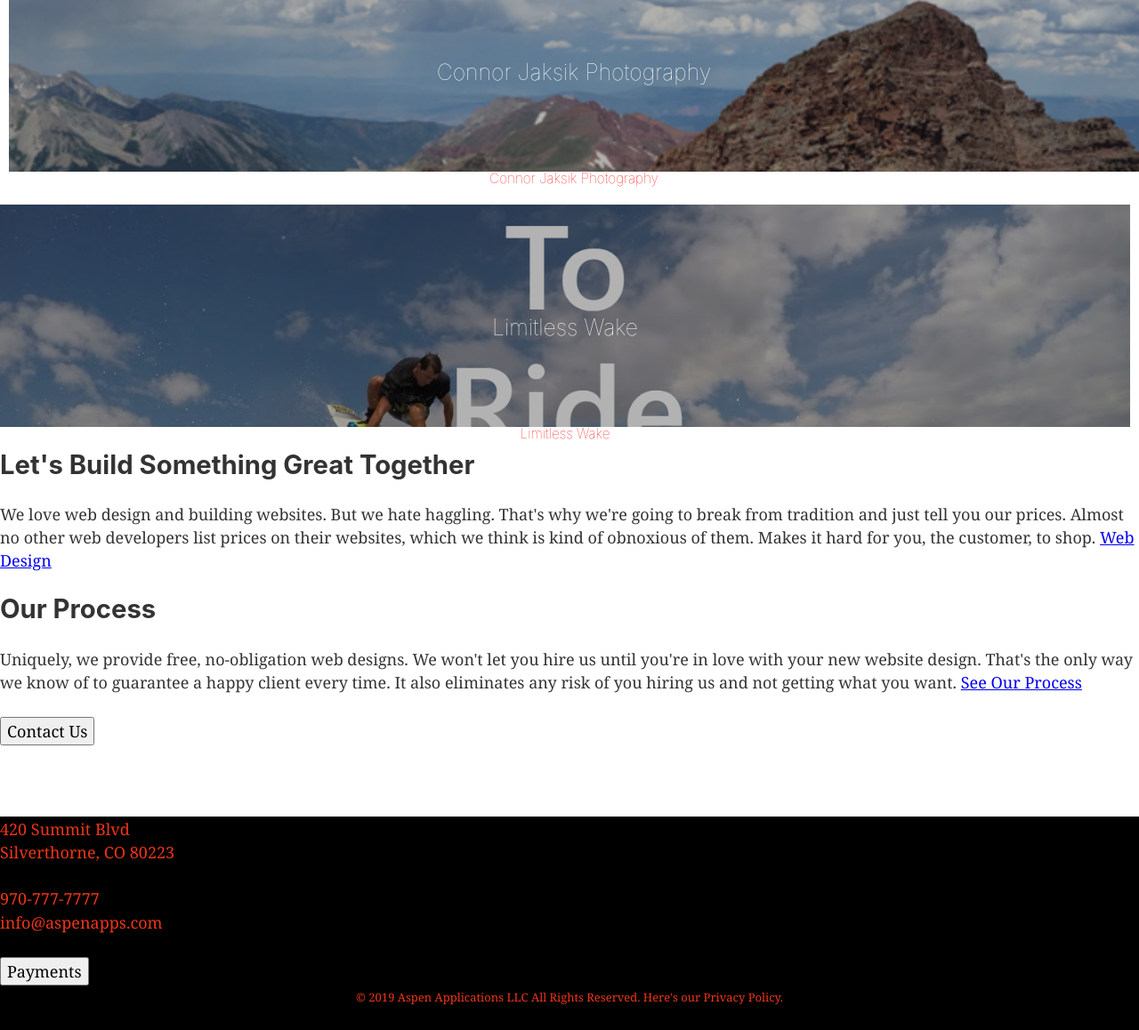
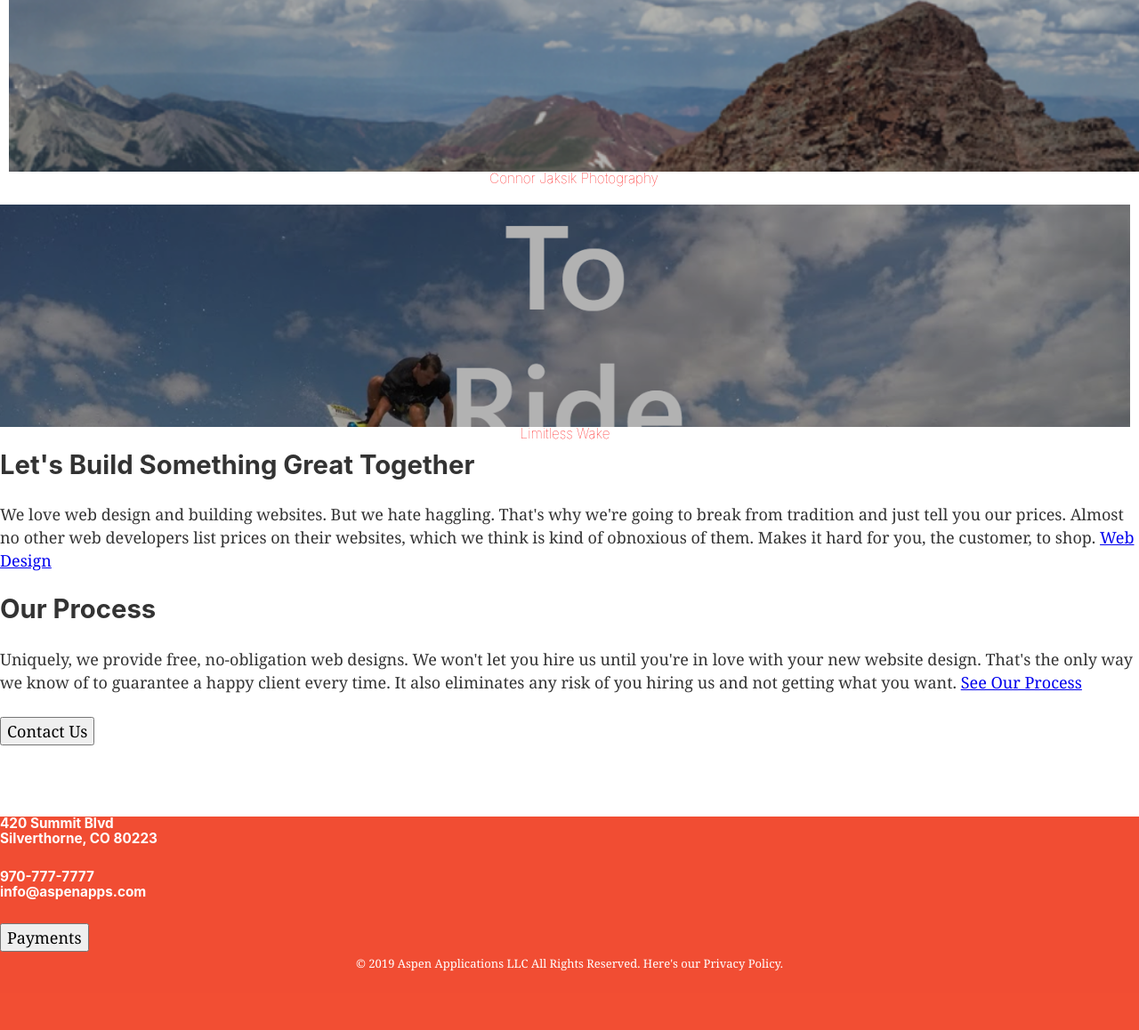
Before and after one commit to jaksik/aspen-apps, a Gatsby site: page /our-work/ in a window 1280 px wide. Shown: the part 663-1821 px from the top of the page at 89% size. Built offline with nearby package versions, Linux system fonts and the light colour scheme; Gatsby itself is replaced by a stand-in of ours.

Commit message:
styled footer

```diff
--- a/src/components/footer.css
+++ b/src/components/footer.css
@@ -1,15 +1,14 @@
 .footer-wrapper {
-    background: black;
+    background: #f03517e0;
     margin-top: 37px;
-    color: #f03517;
-    border-top: 1px solid black;
+    color: white;
     margin-top: 80px;
-    height: 30vh;
+    min-height: 30vh;
 }
 
 .footer-input {
     background: none;
-    color: #f03517;
+    color: white;
     margin: 0 auto;
     width: 100%;
     padding: 10px;
--- a/src/components/footer.js
+++ b/src/components/footer.js
@@ -4,52 +4,7 @@ import { Row, Col, Button, Form, FormGroup, Label, Input } from 'reactstrap';
 import './footer.css'
 
 const Footer = () => (
-    <div className="footer-wrapper pt-3">
-
-        {/* Form Row */}
-        {/* <Row className="no-gutters">
-            <Col xs="12" md="3" className="offset-md-1">
-                <h2 style={{textAlign:`center`}}>Go ahead, ask us anything!</h2>
-                <p className="footer-text">Anything at all.</p>
-            </Col>
-
-            <Col xs="12" md="8">
-                <Row className="no-gutters">
-                    <Form inline>
-                        <Col xs="12" md="5">
-                            <FormGroup>
-                                <input className="footer-input"  type="text" name="first" id="firstName" placeholder="First Name *" className="footer-input"/>
-                            </FormGroup>
-                        </Col>
-                            {' '}
-                        <Col xs="12" md="5">
-                            <FormGroup>
-                                <input type="text" name="last" id="lastName" placeholder="Last Name *" className="footer-input"/>
-                            </FormGroup>
-                        </Col>
-                            {' '}
-                        <Col xs="12" md="5">
-                            <FormGroup>
-                                <input type="email" name="email" id="exampleEmail" placeholder="Email *" className="footer-input"/>
-                            </FormGroup>
-                        </Col>
-                            {' '}
-                        <Col xs="12" md="10">
-                            <Row className="no-gutters justify-content-center justify-content-xs-start">
-                                <Button color="success" style={{margin:`20px`, width: `150px`}}>Submit</Button>
-                            </Row>
-                        </Col>
-                    </Form>
-                </Row>
-            </Col>
-        </Row> */}
-
-        {/* <Row className="no-gutters">
-            <div style={{borderBottom:`1px solid white`, width:`80%`, margin:`0 auto 30px`, color:`blue`}}>.</div>
-        </Row> */}
-
-        {/* Social Row */}
-        <Row className="no-gutters pt-md-3">
+        <Row className="no-gutters pt-md-3 footer-wrapper pt-3">
             {/* <Col xs="12" lg="2" className="offset-xl-0">
                 <Row className="no-gutters justify-content-center" style={{margin:`20px auto`}}>
                     <img className="footer-graphic" src="https://cdn2.iconfinder.com/data/icons/harmonicons-04/64/instagram-512.png"/>
@@ -59,15 +14,22 @@ const Footer = () => (
                 </Row>
             </Col> */}
 
+            {/* <Col xs="11" className="offset-1 align-self-start mt-2 mb-5">
+                <h2>Aspen Applications LLC</h2>
+            </Col> */}
+
+            <Col xs="12" className="align-self-center">
+                <Row className="no-gutters">
+
                     <Col xs="11" md="3" className="offset-1">
-                <p>420 Summit Blvd <br/>
+                        <h5>420 Summit Blvd <br/>
                             Silverthorne, CO 80223
-                </p>
+                        </h5>
                     </Col>
 
                     <Col xs="11" md="3" className="offset-1 offset-md-0">
-                <p>970-777-7777<br/>
-                info@aspenapps.com</p>
+                        <h5>970-777-7777<br/>
+                        info@aspenapps.com</h5>
                     </Col>
 
 
@@ -83,8 +45,12 @@ const Footer = () => (
                         </Row>
                     </Col>
                 </Row>
+            </Col>
+
+            <Col xs="12" className="align-self-end">
                 <p style={{textAlign:`center`, fontSize:`13px`}} className="mb-0 mt-4 pb-3 pt-2">© 2019 Aspen Applications LLC All Rights Reserved. Here's our Privacy Policy.</p>
-    </div>
+            </Col>
+        </Row>
 )
 
 export default Footer
--- a/src/components/portfolio-card.js
+++ b/src/components/portfolio-card.js
@@ -13,11 +13,11 @@ function PortfolioCard ({ project, cardKey}) {
         <a href={project.address} style={{textDecoration:`none`}}>
           <div style={{position:`relative`, overflow:`hidden`}} className="portfolio-container">
             <div className="portfolio-overlay" style={{position:`absolute`}}>
-              <h3 className="card-title card-lg-title mb-0 d-none d-xl-block" style={{color:`white`}}>{project.title}</h3>
+              {/* <h3 className="card-title card-lg-title mb-0 d-none d-xl-block" style={{color:`white`}}>{project.title}</h3> */}
             </div>
             <Img style={{position:`absolute`, width: `100%`, height:`100%`}} fluid={project.image.childImageSharp.fluid}/>
           </div>
-          <h5 className="card-title mb-0 p-2 d-xl-none">{project.title}</h5>
+          <h5 className="card-title mb-0 p-2">{project.title}</h5>
         </a>
         </div>
       </div>
--- a/src/pages/index.js
+++ b/src/pages/index.js
@@ -74,7 +74,7 @@ const IndexPage = ({data}) => {
     <div className="page-container">
       <Row className="no-gutters justify-content-center">
         <Col xs="12">
-          <h2 className="landing-title">Our Service</h2>
+          <h2 className="landing-title">Our Services</h2>
         </Col>
         <Col xs="12">
           <Row className="no-gutters justify-content-center">
@@ -122,7 +122,7 @@ const IndexPage = ({data}) => {
     <div className="page-container">
       <Row className="no-gutters justify-content-center">
         <Col xs="12"></Col>
-          <h2 className="landing-title">Testimonial</h2>
+          <h2 className="landing-title">Testimonials</h2>
         <Col xs="12" md="6">
           <p className="page-text" style={{textIndent:`50px`}}>I had a great experience working with Conner at Jaksik web development. Conner built a website from scratch for my small business                 that has greatly increased my client market reach.
 
```
Lines whose indentation alone changed are shown as unchanged.
